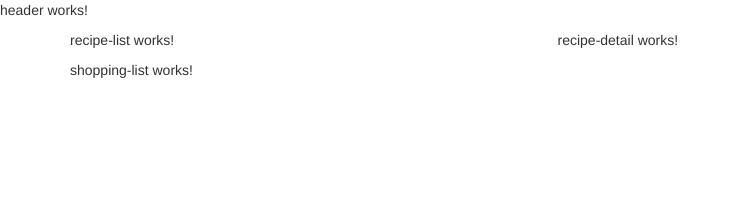
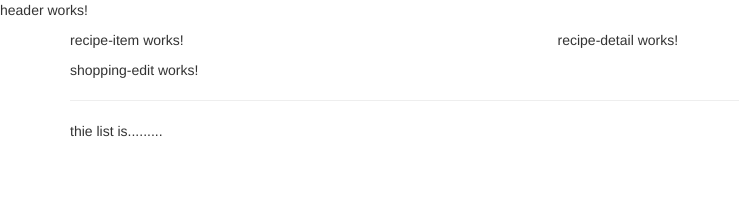
Before and after one commit to leenavarthini03/RecipeApp-Angular6, an Angular app: page / in a window 1280 px wide. Shown: the top 201 px of the page, without its empty margins (0-739 px from the left). Built offline with nearby package versions, Linux system fonts and the light colour scheme.

Commit message:
added component layout to app compopnent

```diff
--- a/src/app/recipes/recipe-list/recipe-list.component.html
+++ b/src/app/recipes/recipe-list/recipe-list.component.html
@@ -1,3 +1 @@
-<p>
-  recipe-list works!
-</p>
+<app-recipe-item></app-recipe-item>
--- a/src/app/shopping-list/shopping-list.component.html
+++ b/src/app/shopping-list/shopping-list.component.html
@@ -1,3 +1,7 @@
-<p>
-  shopping-list works!
-</p>
+<div class="row">
+  <div class="col-xs-10">
+    <app-shopping-edit></app-shopping-edit>
+    <hr>
+    <p>thie list is.........</p>
+  </div>
+</div>
```
